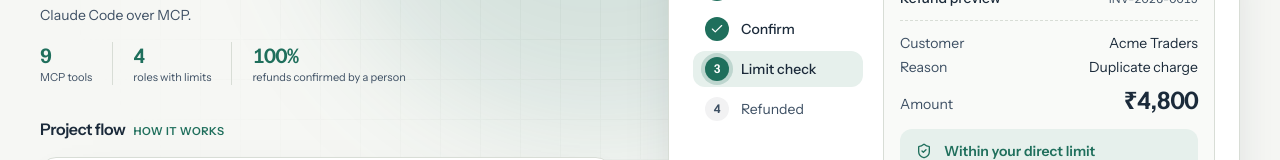
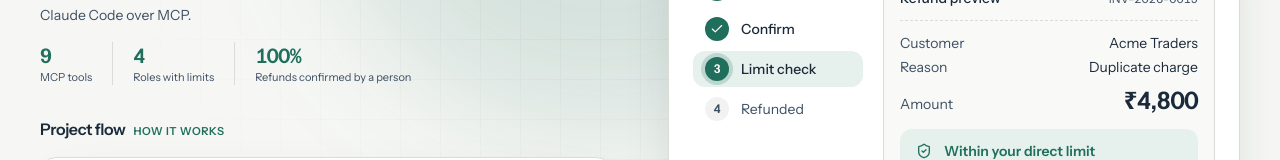
Before and after one commit to aniketbumbc/supportops-mcp, a Next.js app in the folder client/: page /how-it-works in a window 1280 px wide. Shown: the part 241-401 px from the top of the page. Built offline with nearby package versions, Linux system fonts and the light colour scheme.

Commit message:
Fixed: fix the capital later.

```diff
--- a/client/src/app/how-it-works/page.tsx
+++ b/client/src/app/how-it-works/page.tsx
@@ -9,8 +9,8 @@ export const metadata = { title: 'How it works' };
 
 const STATS = [
   { value: '9', label: 'MCP tools' },
-  { value: '4', label: 'roles with limits' },
-  { value: '100%', label: 'refunds confirmed by a person' },
+  { value: '4', label: 'Roles with limits' },
+  { value: '100%', label: 'Refunds confirmed by a person' },
 ];
 
 const STACK: { group: string; items: string[] }[] = [
```
